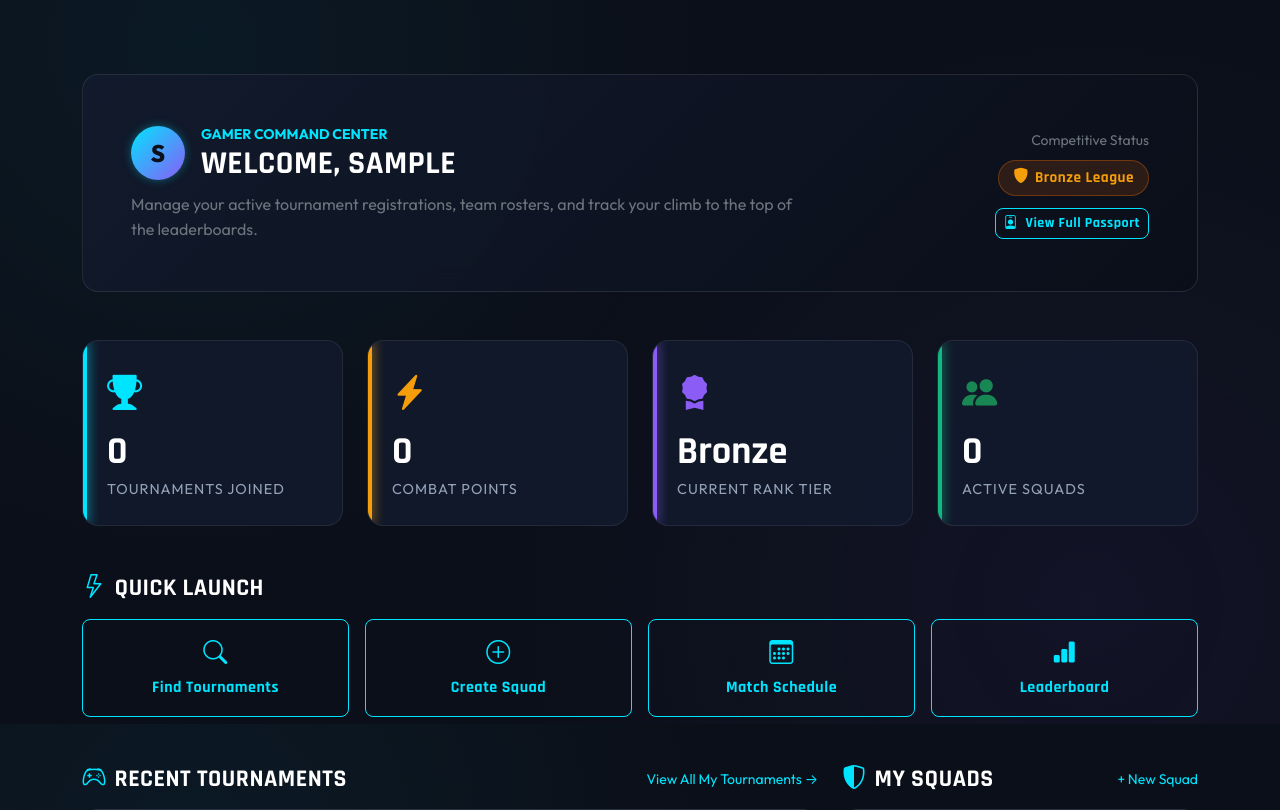
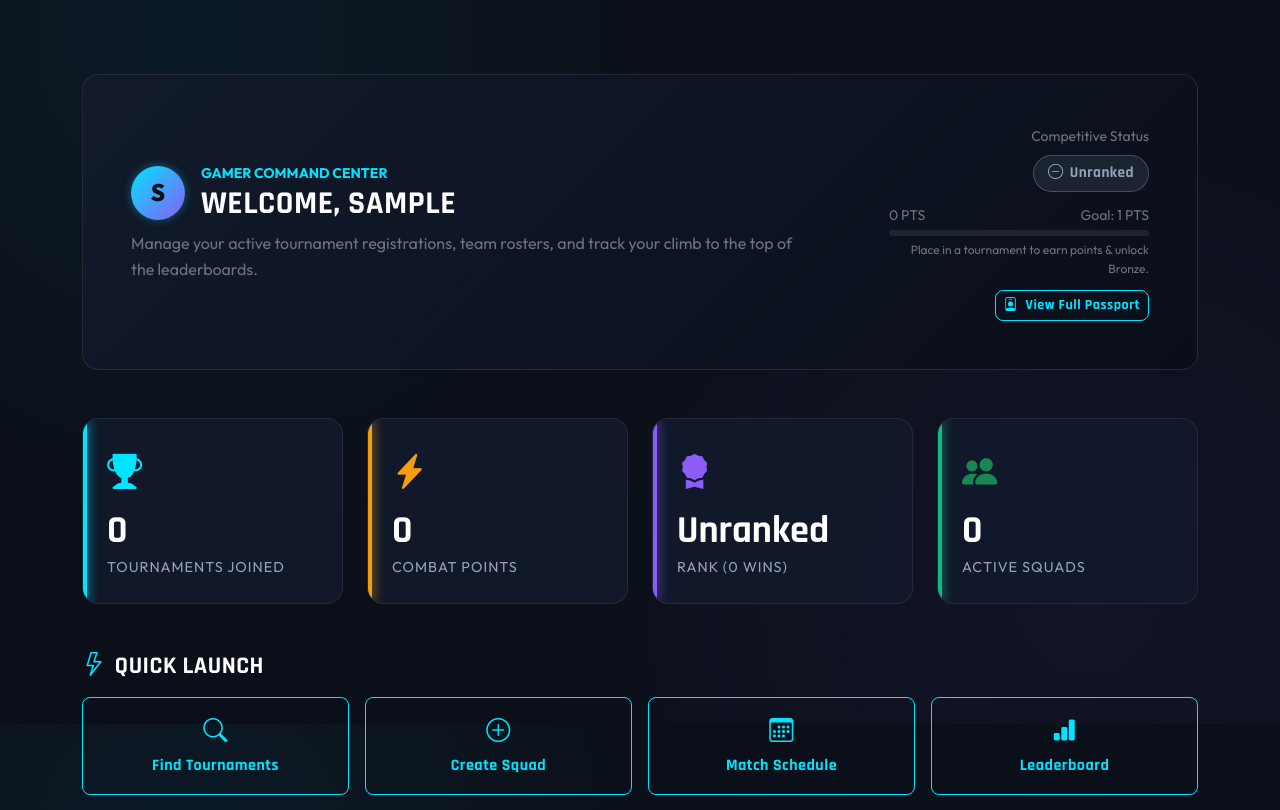
Before and after one commit to jedhesahil7-max/Gameverse2, a Django app: page /dashboard/ in a window 1280 px wide. Shown: the part 76-886 px from the top of the page. Run offline with Django 5.2, Linux system fonts and the light colour scheme; the visitor is signed in with stand-in values (Sample User, id 1).

Commit message:
fix: realistic tournament rankings and dashboard progress

```diff
--- a/accounts/templates/accounts/dashboard.html
+++ b/accounts/templates/accounts/dashboard.html
@@ -25,11 +25,35 @@
                 </p>
             </div>
             <div class="col-md-4 text-md-end">
-                <div class="d-inline-flex flex-column align-items-md-end gap-2">
+                <div class="d-inline-flex flex-column align-items-md-end gap-2 w-100">
                     <span class="text-secondary small">Competitive Status</span>
                     <span class="rank-badge rank-{{ rank|lower }}">
-                        <i class="bi bi-shield-fill"></i> {{ rank }} League
+                        {% if rank == "Unranked" %}
+                            <i class="bi bi-dash-circle"></i> Unranked
+                        {% elif rank == "Champion" %}
+                            <i class="bi bi-crown-fill"></i> Champion Tier
+                        {% else %}
+                            <i class="bi bi-shield-fill"></i> {{ rank }} League
+                        {% endif %}
                     </span>
+                    <div class="w-100 mt-1" style="max-width: 260px;">
+                        <div class="d-flex justify-content-between small text-secondary mb-1">
+                            <span>{{ points }} PTS</span>
+                            {% if next_tier %}
+                                <span>Goal: {{ next_tier }} PTS</span>
+                            {% else %}
+                                <span class="text-gold">Max Tier Reached!</span>
+                            {% endif %}
+                        </div>
+                        <div class="progress" style="height: 6px; background: rgba(255,255,255,0.08);">
+                            <div class="progress-bar bg-info" role="progressbar" style="width: {{ rank_progress }}%;" aria-valuenow="{{ rank_progress }}" aria-valuemin="0" aria-valuemax="100"></div>
+                        </div>
+                        {% if rank == "Unranked" %}
+                            <div class="small text-secondary mt-1" style="font-size: 0.75rem;">
+                                Place in a tournament to earn points &amp; unlock Bronze.
+                            </div>
+                        {% endif %}
+                    </div>
                     <a href="{% url 'profile' %}" class="btn btn-sm btn-outline-cyan mt-1">
                         <i class="bi bi-person-badge me-1"></i> View Full Passport
                     </a>
@@ -60,7 +84,7 @@
             <div class="stat-box" style="--stat-color: var(--gv-purple);">
                 <div class="stat-icon text-purple"><i class="bi bi-award-fill"></i></div>
                 <div class="stat-value">{{ rank }}</div>
-                <div class="stat-title">Current Rank Tier</div>
+                <div class="stat-title">Rank ({{ wins }} Win{{ wins|pluralize }})</div>
             </div>
         </div>
 
@@ -151,6 +175,24 @@
                 </div>
             {% endif %}
 
+            <!-- Recent Official Results -->
+            {% if recent_results %}
+                <div class="mt-5">
+                    <h4 class="mb-3 text-white"><i class="bi bi-award me-2 text-gold"></i>Recent Tournament Results</h4>
+                    <div class="d-flex flex-column gap-2">
+                        {% for res in recent_results %}
+                            <div class="p-3 rounded-4 border border-secondary border-opacity-25 d-flex justify-content-between align-items-center" style="background: var(--gv-bg-card);">
+                                <div>
+                                    <div class="text-white fw-bold">{{ res.tournament.title }}</div>
+                                    <div class="small text-secondary">{{ res.tournament.game }} • Finished #{{ res.position }}</div>
+                                </div>
+                                <span class="badge bg-warning text-dark fw-bold fs-6">+{{ res.points }} PTS</span>
+                            </div>
+                        {% endfor %}
+                    </div>
+                </div>
+            {% endif %}
+
             <!-- Upcoming Fixtures for User -->
             {% if upcoming_matches %}
                 <div class="mt-5">
--- a/accounts/views.py
+++ b/accounts/views.py
@@ -5,12 +5,60 @@ from django.contrib.auth.models import User
 from django.contrib import messages
 from django.contrib.auth import authenticate, login, logout
 from django.contrib.auth.decorators import login_required
-from django.db.models import Q, Sum
+from django.db.models import Q, Sum, Count
 from django.utils.http import url_has_allowed_host_and_scheme
 
 from .models import Tournament, Registration, Team, Match, TournamentResult
 from .forms import UserRegisterForm, UserLoginForm, TeamForm
 from .ai_generator import generate_esports_crest
+
+
+# =====================================================
+# RANKING HELPERS
+# =====================================================
+
+def _get_rank_info(points):
+    """Return (rank_name, rank_color, next_tier_points, progress_pct) for a points value."""
+    TIERS = [
+        (0,    "Unranked",  "secondary", 1,    0),
+        (1,    "Bronze",    "bronze",    500,  1),
+        (500,  "Silver",    "silver",    1000, 500),
+        (1000, "Gold",      "gold",      2500, 1000),
+        (2500, "Diamond",   "cyan",      5000, 2500),
+        (5000, "Champion",  "purple",    None, 5000),
+    ]
+    for min_pts, name, color, next_pts, tier_start in reversed(TIERS):
+        if points >= min_pts:
+            if next_pts is None:
+                progress = 100
+            else:
+                span = next_pts - tier_start
+                progress = int(min(((points - tier_start) / span) * 100, 100))
+            return {
+                "rank": name,
+                "rank_color": color,
+                "next_tier": next_pts,
+                "rank_progress": progress,
+            }
+    return {"rank": "Unranked", "rank_color": "secondary", "next_tier": 1, "rank_progress": 0}
+
+
+def _calc_user_stats(user):
+    """Return dict of stats for a given user (points from results only, wins, placements)."""
+    results = TournamentResult.objects.filter(player=user)
+    points = results.aggregate(total=Sum("points"))["total"] or 0
+    wins   = results.filter(position=1).count()
+    top3   = results.filter(position__lte=3).count()
+    played = results.count()
+    tournaments_joined = Registration.objects.filter(user=user).count()
+    return {
+        "points": points,
+        "wins": wins,
+        "top3": top3,
+        "matches_played": played,
+        "total_joined": tournaments_joined,
+        **_get_rank_info(points),
+    }
 
 
 # =====================================================
@@ -128,23 +176,7 @@ def logout_user(request):
 
 @login_required
 def dashboard(request):
-    registrations_count = Registration.objects.filter(user=request.user).count()
-
-    # Calculate points from participation and official results
-    result_points = (
-        TournamentResult.objects.filter(player=request.user)
-        .aggregate(total=Sum("points"))["total"] or 0
-    )
-    points = (registrations_count * 100) + result_points
-
-    if points < 300:
-        rank = "Bronze"
-    elif points < 600:
-        rank = "Silver"
-    elif points < 1000:
-        rank = "Gold"
-    else:
-        rank = "Diamond"
+    stats = _calc_user_stats(request.user)
 
     user_teams = Team.objects.filter(members=request.user)
 
@@ -154,7 +186,6 @@ def dashboard(request):
         .order_by("-joined_at")[:4]
     )
 
-    # User's tournament IDs for finding upcoming matches
     user_tournament_ids = Registration.objects.filter(
         user=request.user
     ).values_list("tournament_id", flat=True)
@@ -165,16 +196,22 @@ def dashboard(request):
         .order_by("match_date")[:3]
     )
 
+    # Recent placement results
+    recent_results = (
+        TournamentResult.objects.filter(player=request.user)
+        .select_related("tournament")
+        .order_by("-created_at")[:5]
+    )
+
     return render(
         request,
         "accounts/dashboard.html",
         {
-            "total_joined": registrations_count,
-            "points": points,
-            "rank": rank,
+            **stats,
             "teams": user_teams,
             "recent_tournaments": recent_tournaments,
             "upcoming_matches": upcoming_matches,
+            "recent_results": recent_results,
         }
     )
 
@@ -190,68 +227,35 @@ def profile(request):
         .select_related("tournament")
         .order_by("-joined_at")
     )
-    total_joined = registrations.count()
-
+    stats = _calc_user_stats(request.user)
     teams = Team.objects.filter(members=request.user).prefetch_related("members")
-    teams_joined = teams.count()
-
-    result_points = (
-        TournamentResult.objects.filter(player=request.user)
-        .aggregate(total=Sum("points"))["total"] or 0
-    )
-    points = (total_joined * 100) + result_points
-
-    if points < 300:
-        rank = "Bronze"
-    elif points < 600:
-        rank = "Silver"
-    elif points < 1000:
-        rank = "Gold"
-    else:
-        rank = "Diamond"
 
     achievements = []
-    if total_joined >= 1:
-        achievements.append({
-            "icon": "🏆",
-            "title": "First Tournament",
-            "desc": "Entered your first competitive tournament"
-        })
-    if total_joined >= 5:
-        achievements.append({
-            "icon": "🔥",
-            "title": "Tournament Veteran",
-            "desc": "Joined 5 or more tournaments"
-        })
-    if teams_joined >= 1:
-        achievements.append({
-            "icon": "👥",
-            "title": "Squad Leader",
-            "desc": "Joined or founded a competitive team"
-        })
-    if points >= 500:
-        achievements.append({
-            "icon": "⚡",
-            "title": "High Scorer",
-            "desc": "Accumulated over 500 gaming points"
-        })
-    if points >= 1000:
-        achievements.append({
-            "icon": "💎",
-            "title": "Diamond Legend",
-            "desc": "Reached the elite Diamond league"
-        })
+    if stats["total_joined"] >= 1:
+        achievements.append({"icon": "🏆", "title": "First Tournament", "desc": "Entered your first competitive tournament"})
+    if stats["total_joined"] >= 5:
+        achievements.append({"icon": "🔥", "title": "Tournament Veteran", "desc": "Joined 5 or more tournaments"})
+    if teams.count() >= 1:
+        achievements.append({"icon": "👥", "title": "Squad Leader", "desc": "Joined or founded a competitive team"})
+    if stats["wins"] >= 1:
+        achievements.append({"icon": "🥇", "title": "Winner", "desc": "Finished 1st place in a tournament"})
+    if stats["wins"] >= 3:
+        achievements.append({"icon": "👑", "title": "Triple Champion", "desc": "Won 3 or more tournaments"})
+    if stats["points"] >= 1000:
+        achievements.append({"icon": "💎", "title": "Gold Legend", "desc": "Reached Gold league with 1000+ points"})
+    if stats["points"] >= 2500:
+        achievements.append({"icon": "⚡", "title": "Diamond Elite", "desc": "Reached Diamond league with 2500+ points"})
+    if stats["points"] >= 5000:
+        achievements.append({"icon": "🏅", "title": "Champion", "desc": "Reached the pinnacle — Champion tier!"})
 
     return render(
         request,
         "accounts/profile.html",
         {
-            "total_joined": total_joined,
-            "tournaments_joined": total_joined,
-            "teams_joined": teams_joined,
+            **stats,
+            "tournaments_joined": stats["total_joined"],
+            "teams_joined": teams.count(),
             "teams": teams,
-            "points": points,
-            "rank": rank,
             "achievements": achievements,
             "registrations": registrations,
         }
@@ -515,21 +519,21 @@ def leaderboard(request):
     leaderboard_data = []
 
     for user in users:
-        reg_count = Registration.objects.filter(user=user).count()
-        res_pts = (
-            TournamentResult.objects.filter(player=user)
-            .aggregate(total=Sum("points"))["total"] or 0
-        )
-        total_pts = (reg_count * 100) + res_pts
-
+        stats = _calc_user_stats(user)
         leaderboard_data.append({
             "username": user.username,
-            "tournaments_joined": reg_count,
-            "points": total_pts,
+            "tournaments_joined": stats["total_joined"],
+            "points": stats["points"],
+            "wins": stats["wins"],
+            "matches_played": stats["matches_played"],
+            "rank_tier": stats["rank"],
         })
 
-    # Sort descending by points, then by tournaments joined
-    leaderboard_data.sort(key=lambda x: (x["points"], x["tournaments_joined"]), reverse=True)
+    # Sort descending by points, then wins, then tournaments joined
+    leaderboard_data.sort(
+        key=lambda x: (x["points"], x["wins"], x["tournaments_joined"]),
+        reverse=True,
+    )
 
     for index, player in enumerate(leaderboard_data, start=1):
         player["rank"] = index
--- a/gameverse/settings.py
+++ b/gameverse/settings.py
@@ -11,7 +11,6 @@ https://docs.djangoproject.com/en/6.0/ref/settings/
 """
 
 import os
-import dj_database_url
 from pathlib import Path
 
 # Build paths inside the project like this: BASE_DIR / 'subdir'.
@@ -92,6 +91,7 @@ WSGI_APPLICATION = 'gameverse.wsgi.application'
 DATABASE_URL = os.environ.get('DATABASE_URL')
 
 if DATABASE_URL:
+    import dj_database_url
     DATABASES = {
         'default': dj_database_url.config(
             default=DATABASE_URL,
--- a/static/css/style.css
+++ b/static/css/style.css
@@ -561,6 +561,12 @@ a:hover {
     letter-spacing: 0.5px;
 }
 
+.rank-unranked {
+    background: rgba(100, 116, 139, 0.18);
+    border: 1px solid rgba(148, 163, 184, 0.35);
+    color: #94a3b8;
+}
+
 .rank-bronze {
     background: rgba(180, 83, 9, 0.2);
     border: 1px solid rgba(180, 83, 9, 0.5);
@@ -585,6 +591,13 @@ a:hover {
     border: 1px solid var(--gv-cyan);
     color: #ffffff;
     box-shadow: 0 0 16px var(--gv-cyan-glow);
+}
+
+.rank-champion {
+    background: linear-gradient(135deg, rgba(168, 85, 247, 0.28), rgba(250, 204, 21, 0.22));
+    border: 1px solid #c084fc;
+    color: #f5d0fe;
+    box-shadow: 0 0 18px rgba(168, 85, 247, 0.4);
 }
 
 /* ================= TABLES ================= */
```
Also changed, not shown: accounts/templates/accounts/leaderboard.html (+8 -4 lines), accounts/tests.py (+11 -2 lines).
